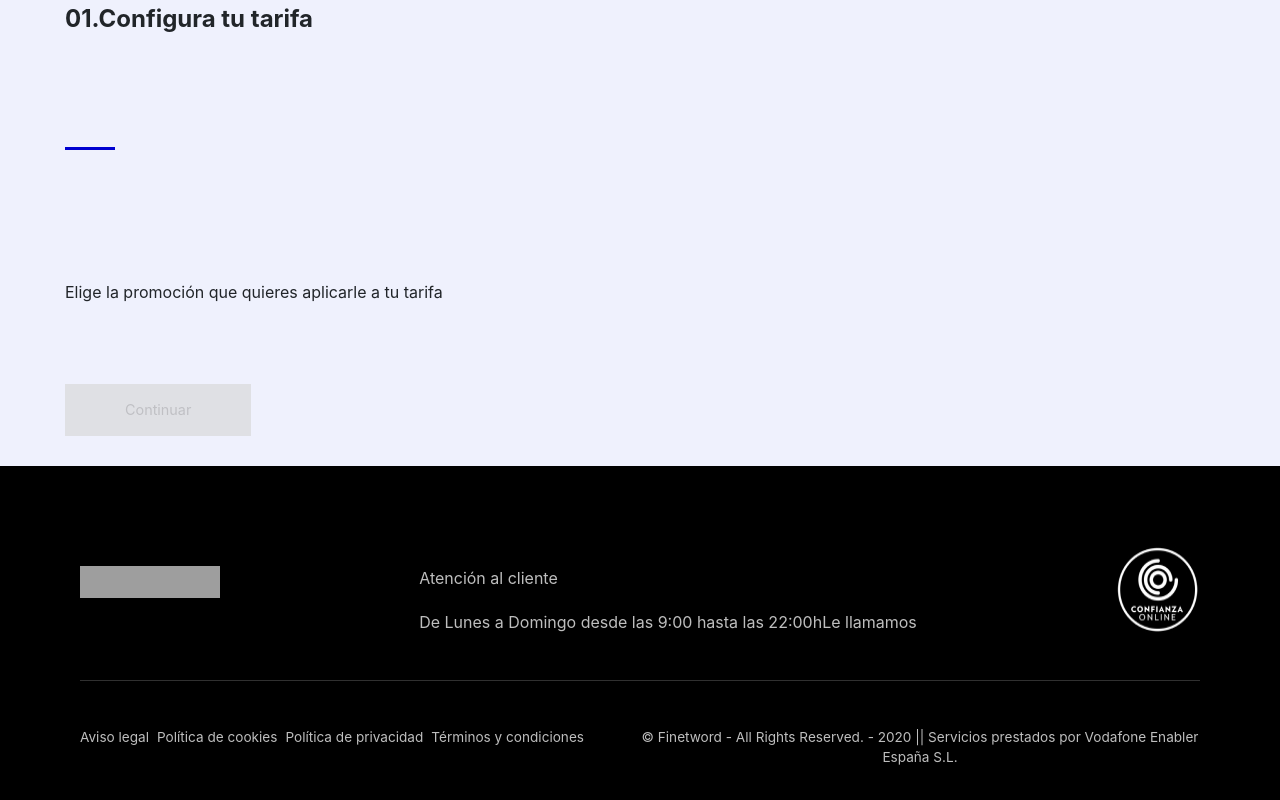
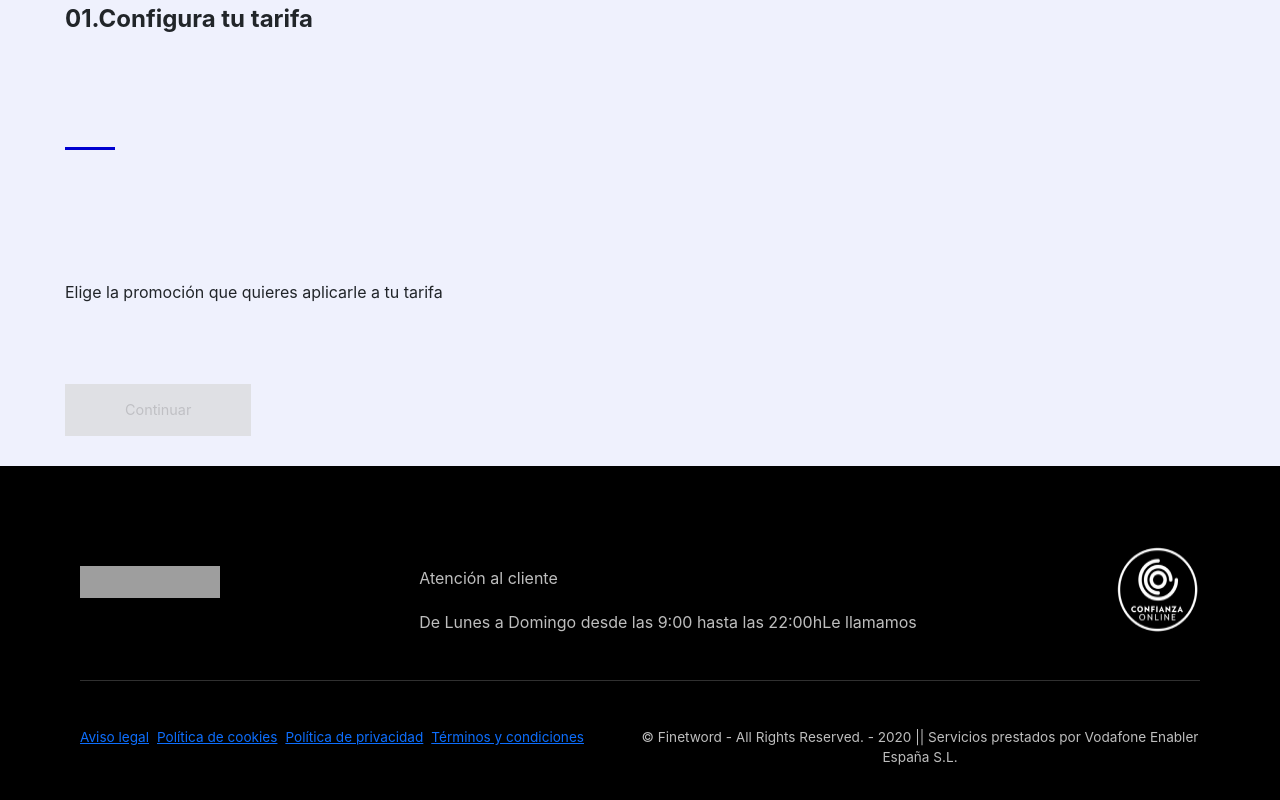
Before and after one commit to alexion-code/technic-proof, a React (Create React App) app: page / in a window 1280 px wide. Shown: the part 455-1255 px from the top of the page. Built offline with nearby package versions, Linux system fonts and the light colour scheme; grey boxes are pictures that could not be loaded.

Commit message:
fix warnings

```diff
--- a/src/components/footer/Footer.tsx
+++ b/src/components/footer/Footer.tsx
@@ -32,10 +32,10 @@ const Footer = () => {
       <hr />
       <div className="footer-component__row">
         <div className="footer-component__row-nav">
-          <a>Aviso legal</a>
-          <a>Política de cookies</a>
-          <a>Política de privacidad</a>
-          <a>Términos y condiciones</a>
+          <a href="#">Aviso legal</a>
+          <a href="#">Política de cookies</a>
+          <a href="#">Política de privacidad</a>
+          <a href="#">Términos y condiciones</a>
         </div>
         <span className="footer-component__row-copyright">
           © Finetword - All Rights Reserved. - 2020 || Servicios prestados por
--- a/src/components/layout/Layout.tsx
+++ b/src/components/layout/Layout.tsx
@@ -1,5 +1,3 @@
-import React, { useContext, useEffect } from "react";
-import { useCart } from "../../contexts/CartContext";
 import Footer from "../footer/Footer";
 import Header from "../header/Header";
 
--- a/src/contexts/CartContext.tsx
+++ b/src/contexts/CartContext.tsx
@@ -1,4 +1,4 @@
-import React, { useContext, createContext, useEffect } from "react";
+import React, { useContext, createContext } from "react";
 import { useMemo, useState } from "react";
 import {
   CartContextInterface,
--- a/src/contexts/ProductsContext.tsx
+++ b/src/contexts/ProductsContext.tsx
@@ -1,9 +1,7 @@
 import React, { useContext, createContext, useEffect } from "react";
 import { useMemo, useState } from "react";
 import getProductsAPI from "../api/api";
-import { CartContextInterface, CartInterface } from "./cartContext.model";
 import {
-  Products,
   ProductsContextInterface,
   ProductsInterface,
 } from "./productsContext.model";
--- a/src/pages/checkout/Checkout.tsx
+++ b/src/pages/checkout/Checkout.tsx
@@ -1,5 +1,4 @@
-import React, { SyntheticEvent, useEffect, useState } from "react";
-import { JsxElement } from "typescript";
+import React, { useState } from "react";
 import Layout from "../../components/layout/Layout";
 import "./checkout.scss";
 import Step1 from "./components/step1/Step1";
--- a/src/pages/checkout/components/step3/Step3.tsx
+++ b/src/pages/checkout/components/step3/Step3.tsx
@@ -10,17 +10,17 @@ import { useProducts } from "../../../../contexts/ProductsContext";
 import "./step3.scss";
 
 const Step3 = (props: { setStep?: Dispatch<SetStateAction<number>> }) => {
-  const { products, loading } = useProducts();
+  const { products } = useProducts();
   const cart = useCart();
 
   const [checkValue, setCheckValue] = useState<boolean>(false);
 
   useEffect(() => {
     window.scrollTo(0, 0);
-  },[]);
+  }, []);
 
   const onChange = (e: SyntheticEvent) => {
-    const { name, checked } = e.currentTarget as HTMLInputElement;
+    const { checked } = e.currentTarget as HTMLInputElement;
     setCheckValue(checked);
   };
 
@@ -107,7 +107,9 @@ const Step3 = (props: { setStep?: Dispatch<SetStateAction<number>> }) => {
             )}
           </div>
           <div className="checkout-page-step3-component__titles-column-row mb-30">
-            <h5 className="checkout-page-step3-component__titles-column-name"></h5>
+            <h5 className="checkout-page-step3-component__titles-column-name">
+              &nbsp;
+            </h5>
             {cart?.product?.price && (
               <div className="checkout-page-step3-component__price-column">
                 <h1 className="checkout-page-step3-component__price lh-60">
```
Also changed, not shown: src/App.tsx (+2 -5 lines).
